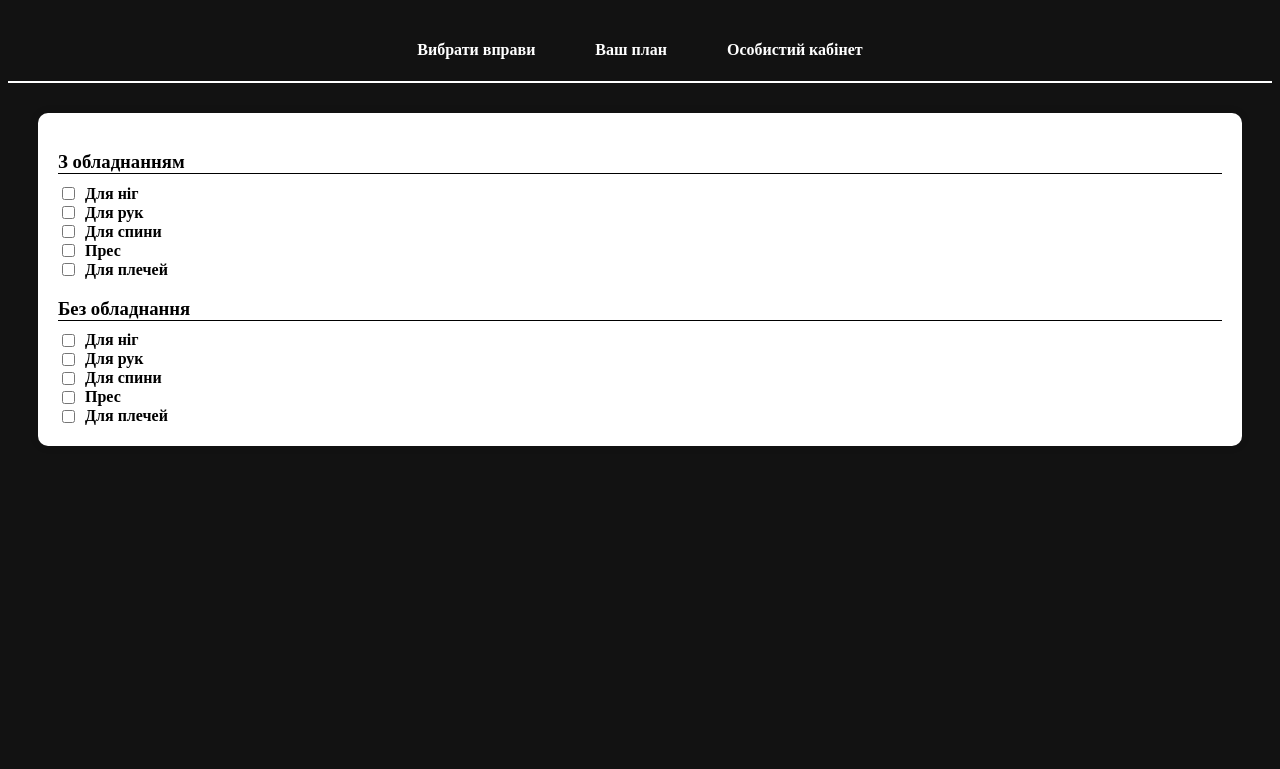
After one commit to VolodymyrPysklynets/gym_site, a Django app: page /users/exercises/ in a window 1280 px wide. The commit adds this page. Shown: the top 769 px of the page. Run offline with Django 5.2, Linux system fonts and the light colour scheme.

```diff
--- a/myproject/users/static/users/style.css
+++ b/myproject/users/static/users/style.css
@@ -104,7 +104,7 @@ header h3 {
     margin: 0 10px;
 }
 
-.head a:hover {
+.head a:hover, .exercise-header nav a:hover {
     color:#ff6600;
 }
 
@@ -127,3 +127,53 @@ header h3 {
     background-color: black !important;
     margin: 100px;
 }
+
+button a {
+    color: white;
+    text-decoration: none;
+}
+
+/* Exercises page */
+
+.exercise-header nav {
+    display: flex;
+    justify-content: center;
+    margin-top: 20px;
+    border-bottom: 2px solid white;
+}
+
+.exercise-header nav a {
+    color: white;
+    text-decoration: none;
+    margin: 0 30px;
+}
+
+.filter {
+    display: flex;
+    flex-direction: column;
+    background-color: #ffffff;
+    border-radius: 10px;
+    padding: 20px;
+    box-shadow: 0px 0px 10px rgba(0, 0, 0, 0.1);
+    margin-bottom: 20px;
+    margin: 30px;
+}
+
+.filter h3 {
+    color: #000000;
+    margin-bottom: 10px;
+    border-bottom: 1px solid black;
+}
+
+.filter h4 {
+    color: #000000;
+    margin: 0;
+}
+
+.filter label {
+    display: flex;
+    align-items: center;
+}
+.filter input[type="checkbox"] {
+    margin-right: 10px;
+}
--- a/myproject/users/templates/users/account.html
+++ b/myproject/users/templates/users/account.html
@@ -27,7 +27,7 @@
         </div>
 
         <div class="create-p">
-            <button type="submit">Створити план</button>
+            <button type="submit"><a href="/users/exercises">Створити план</a></button>
         </div>
        </div>
     </body>
--- /dev/null
+++ b/myproject/users/templates/users/exercises.html
@@ -0,0 +1,38 @@
+{% load static %}
+<html>
+    <head>
+        <meta charset="utf-8">
+        <meta http-equiv="X-UA-Compatible" content="IE=edge">
+        <title>OLIMPIAGYM</title>
+        <meta name="description" content="">
+        <meta name="viewport" content="width=device-width, initial-scale=1">
+        <link rel="stylesheet" href="{% static 'users/style.css' %}">
+    </head>
+    <body>
+        <div class="exercise-header">
+            <nav>
+                <a href="/users/exercises"><h4>Вибрати вправи</h4></a>
+                <a href="/users/edit_plan"><h4>Ваш план</h4></a>
+                <a href="/users/account"><h4>Особистий кабінет</h4></a>
+            </nav>
+        </div>
+
+        <div class="filter">
+            <h3>З обладнанням</h3>
+            <label><input type="checkbox" id="legs" name="equipment" value="legs"> <h4>Для ніг</h4></label>
+            <label><input type="checkbox" id="arms" name="equipment" value="arms"> <h4>Для рук</h4></label>
+            <label><input type="checkbox" id="back" name="equipment" value="back"> <h4>Для спини</h4></label>
+            <label><input type="checkbox" id="abs" name="equipment" value="abs"> <h4>Прес</h4></label>
+            <label><input type="checkbox" id="shoulders" name="equipment" value="shoulders"> <h4>Для плечей</h4></label>
+
+            <h3>Без обладнання</h3>
+            <label><input type="checkbox" id="legs2" name="no_equipment" value="legs"> <h4>Для ніг</h4></label>
+            <label><input type="checkbox" id="arms2" name="no_equipment" value="arms"> <h4>Для рук</h4></label>
+            <label><input type="checkbox" id="back2" name="no_equipment" value="back"> <h4>Для спини</h4></label>
+            <label><input type="checkbox" id="abs2" name="no_equipment" value="abs"> <h4>Прес</h4></label>
+            <label><input type="checkbox" id="shoulders2" name="no_equipment" value="shoulders"> <h4>Для плечей</h4></label>
+        </div>
+
+        <div class="exercise"></div>
+    </body>
+</html>
--- a/myproject/users/urls.py
+++ b/myproject/users/urls.py
@@ -1,14 +1,16 @@
 from django.urls import path
-from .views import account, RegisterView
-from django.contrib.auth import views as auth_views
+from .views import account, RegisterView, exercises, edit_plan
+from .views import CustomPasswordResetView, CustomPasswordResetDoneView, CustomPasswordResetConfirmView, CustomPasswordResetCompleteView
 
 app_name = "users"
 
 urlpatterns = [
     path('account/', account, name='account'),
+    path('exercises/', exercises, name='exercises'),
+    path('edit_plan/', edit_plan, name='edit_plan'),
     path('register/', RegisterView.as_view(), name='register'),
-    path('password_reset/', auth_views.PasswordResetView.as_view(template_name='users/password_reset_form.html'), name="password_reset"),
-    path('password_reset_done/', auth_views.PasswordResetDoneView.as_view(template_name='users/password_reset_done.html'), name="password_reset_done"),
-    path('password_reset_confirm/<uidb64>/<token>/', auth_views.PasswordResetConfirmView.as_view(template_name='users/password_reset_confirm.html'), name="password_reset_confirm"),
-    path('password_reset_complete/', auth_views.PasswordResetCompleteView.as_view(template_name='users/password_reset_complete.html'), name="password_reset_complete"),
+    path('password_reset/', CustomPasswordResetView.as_view(), name="password_reset"),
+    path('password_reset/done/', CustomPasswordResetDoneView.as_view(), name="password_reset_done"),
+    path('reset/<uidb64>/<token>/', CustomPasswordResetConfirmView.as_view(), name="password_reset_confirm"),
+    path('reset/done/', CustomPasswordResetCompleteView.as_view(), name="password_reset_complete"),
 ]
--- a/myproject/users/views.py
+++ b/myproject/users/views.py
@@ -1,10 +1,11 @@
 from django.http import HttpResponse
-from django.shortcuts import render
-from django.shortcuts import redirect
+from django.shortcuts import render, redirect
 from django.contrib.auth.decorators import login_required
 from django.views.generic.edit import FormView
 from .forms import RegisterForm
 from django.urls import reverse_lazy
+from django.contrib.auth.views import PasswordResetView, PasswordResetDoneView, PasswordResetConfirmView, PasswordResetCompleteView
+
 
 @login_required
 def account(request):
@@ -18,3 +19,24 @@ class RegisterView(FormView):
     def form_valid(self, form):
         form.save()
         return super().form_valid(form)
+
+def exercises(request):
+    return render(request, 'users/exercises.html')
+
+def edit_plan(request):
+    return render(request, 'users/edit_plan.html')
+
+class CustomPasswordResetView(PasswordResetView):
+    template_name = 'users/password_reset_form.html'
+    email_template_name = 'users/password_reset_email.html'
+    success_url = reverse_lazy('users:password_reset_done')
+
+class CustomPasswordResetDoneView(PasswordResetDoneView):
+    template_name = 'users/password_reset_done.html'
+
+class CustomPasswordResetConfirmView(PasswordResetConfirmView):
+    template_name = 'users/password_reset_confirm.html'
+    success_url = reverse_lazy('users:password_reset_complete')
+
+class CustomPasswordResetCompleteView(PasswordResetCompleteView):
+    template_name = 'users/password_reset_complete.html'
```
Also changed, not shown: myproject/users/templates/users/edit_plan.html (added, +20 -0 lines), myproject/users/templates/users/password_reset_email.html (added, +17 -0 lines), myproject/db.sqlite3.
